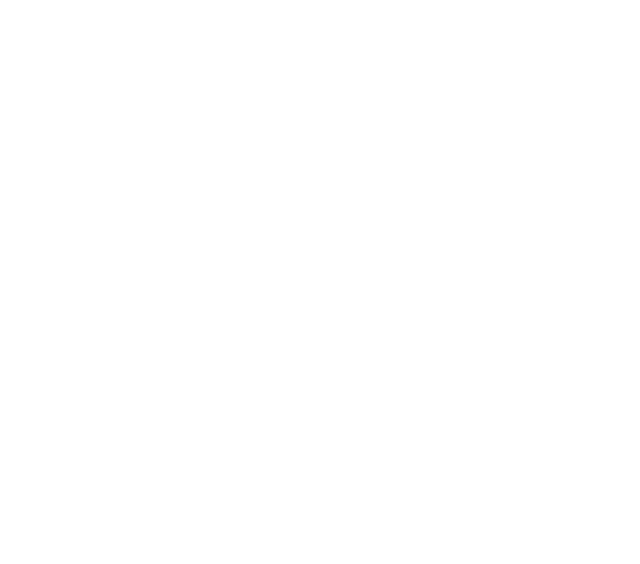
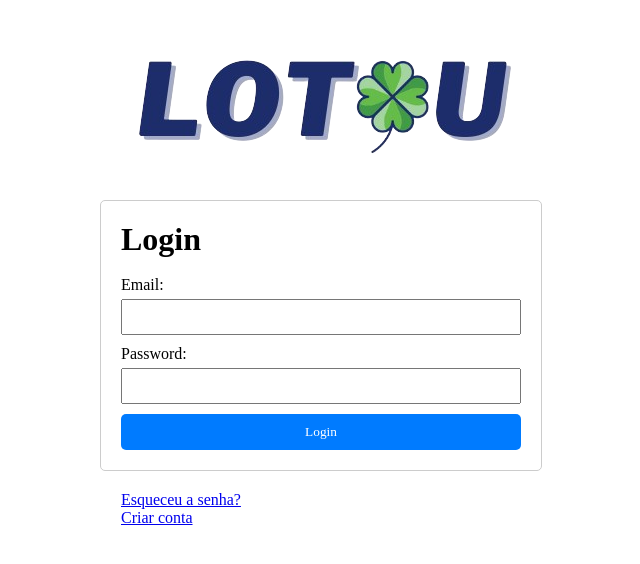
Before and after one commit to victorgxbriel/lotou, a Nuxt app: page /login in a window 1280 px wide. Before the commit this address had no page. Shown: the part 150-714 px from the top of the page, without its empty margins (319-959 px from the left). Built offline with nearby package versions, Linux system fonts and the light colour scheme.

Commit message:
Página de Login

```diff
--- /dev/null
+++ b/pages/login.vue
@@ -0,0 +1,91 @@
+<template>
+    <div class="logo-container">
+        <img src="../public/img/logo-lotou.png" alt="logo">
+    </div>
+    <div class="login-container">
+        <h1>Login</h1>
+        <br>
+        <form @submit.prevent="handleLogin">
+            <div>
+                <label for="email">Email:</label>
+                <input type="email" v-model="email" required>
+            </div>
+            <div>
+                <label for="password">Password:</label>
+                <input type="password" v-model="password" required>
+            </div>
+            <button type="submit">Login</button>
+        </form>
+    </div>
+    <div class="options-container">
+        <a href="http://" target="_blank" rel="noopener noreferrer">Esqueceu a senha?</a> <br>
+        <a href="http://" target="_blank" rel="noopener noreferrer">Criar conta</a>
+    </div>
+</template>
+
+<script>
+export default {
+    data() {
+        return {
+            email: '',
+            password: ''
+        }
+    },
+    methods: {
+        handleLogin() {
+            //TODO - Lógica de login
+            console.log('Email:', this.email);
+            console.log('Password:', this.password);
+        }
+    }
+}
+</script>
+
+<style scoped>
+.logo-container {
+    text-align: center;
+    max-width: 500px;
+    max-height: 350px;
+    margin: auto;
+
+}
+
+.login-container {
+    max-width: 400px;
+    margin: 0 auto;
+    padding: 20px;
+    border: 1px solid #ccc;
+    border-radius: 5px;
+}
+
+.options-container {
+    max-width: 400px;
+    margin: 0 auto;
+    padding: 20px;
+}
+
+form div {
+    margin-bottom: 10px;
+}
+label {
+    display: block;
+    margin-bottom: 5px;
+}
+input {
+    width: 100%;
+    padding: 8px;
+    box-sizing: border-box;
+}
+button {
+    width: 100%;
+    padding: 10px;
+    background-color: #007bff;
+    color: white;
+    border: none;
+    border-radius: 5px;
+    cursor: pointer;
+}
+button:hover {
+    background-color: #0056b3;
+}
+</style>
```
